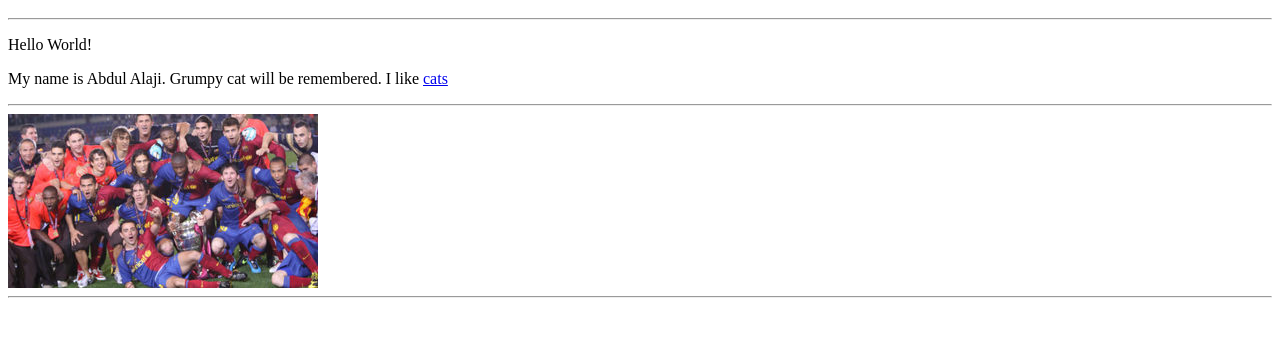
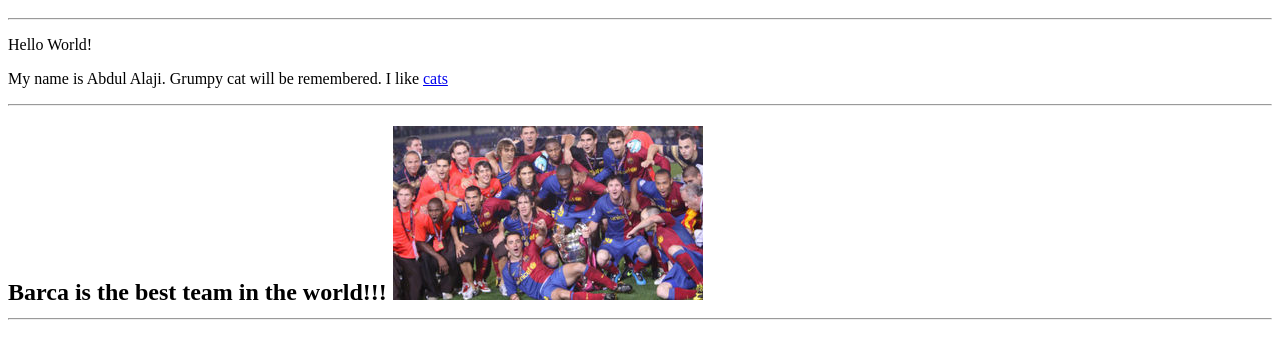
Before and after one commit to DragonCoochieLord/csp-sp2019-test, a plain HTML site: page index.html in a window 1280 px wide. Shown: the part 48-406 px from the top of the page. Drawn offline with Linux system fonts and the light colour scheme.

Commit message:
Update index.html

```diff
--- a/index.html
+++ b/index.html
@@ -8,8 +8,9 @@
   <a href="https://bit.ly/2EvAJJ7">cats</a>
     <hr>
 
-    <a href="Barca.JPG" width="25%">
-    <img src="Barca.JPG">
+    <h2> Barca is the best team in the world!!!
+    <a href="Barca.jpg" width="25%">
+    <img src="Barca.jpg">
     </a>
 
 
```
